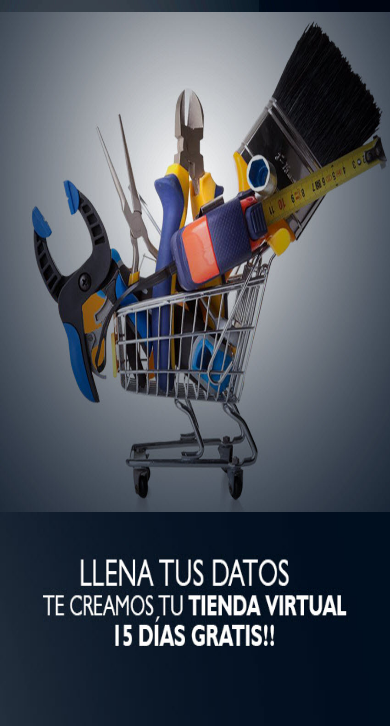
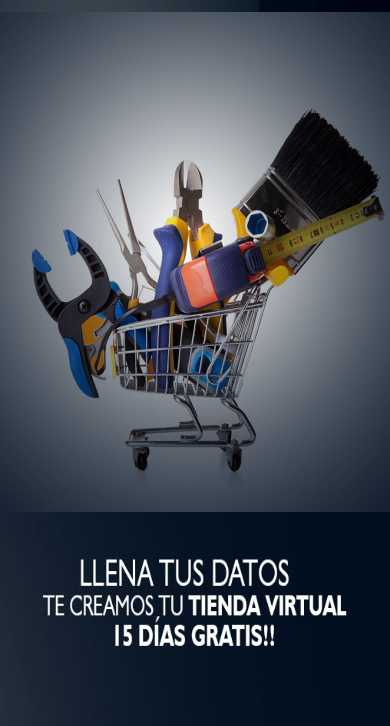
Before and after one commit to AngeloRP/LandingFerreteria, a plain HTML site: page index.html in a window 390 px wide. Shown: the part 118-844 px from the top of the page. Drawn offline with Linux system fonts and the light colour scheme; a web font is replaced by a local one.

Commit message:
fix imagen

```diff
--- a/css/main.css
+++ b/css/main.css
@@ -93,7 +93,7 @@ header {
         margin-top: 225px !important;
     }
     .tq-container>.posicion>.row>.body{
-        background: url("../img/bodyCarrito.jpg") !important;
+        background: url("../img/bodyNuevo1.jpg") !important;
         background-size: 100% 100% !important;
         height: 500px;
     }
```
